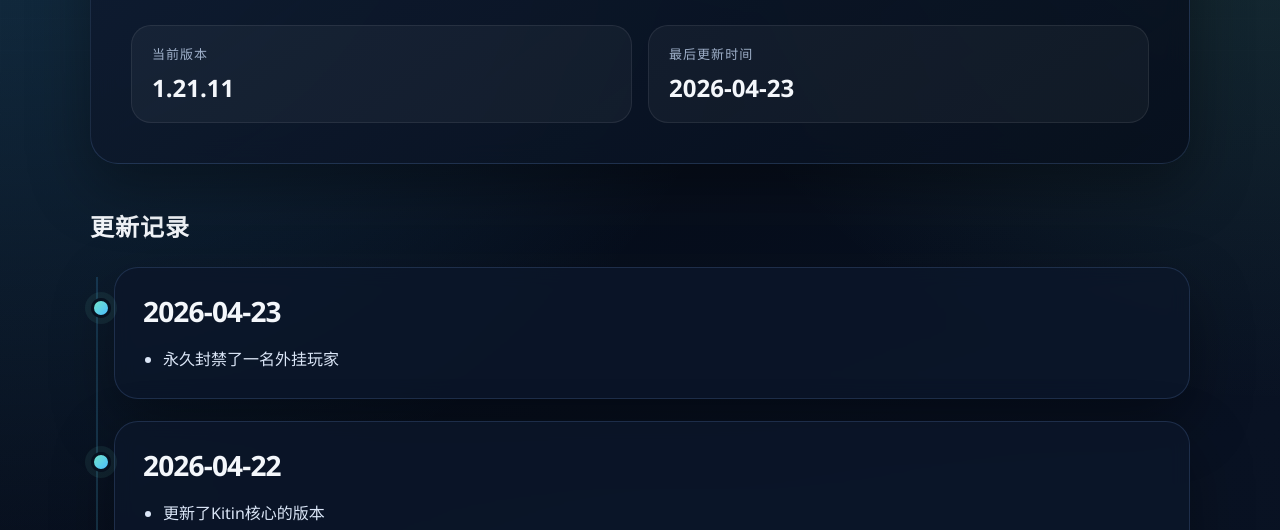
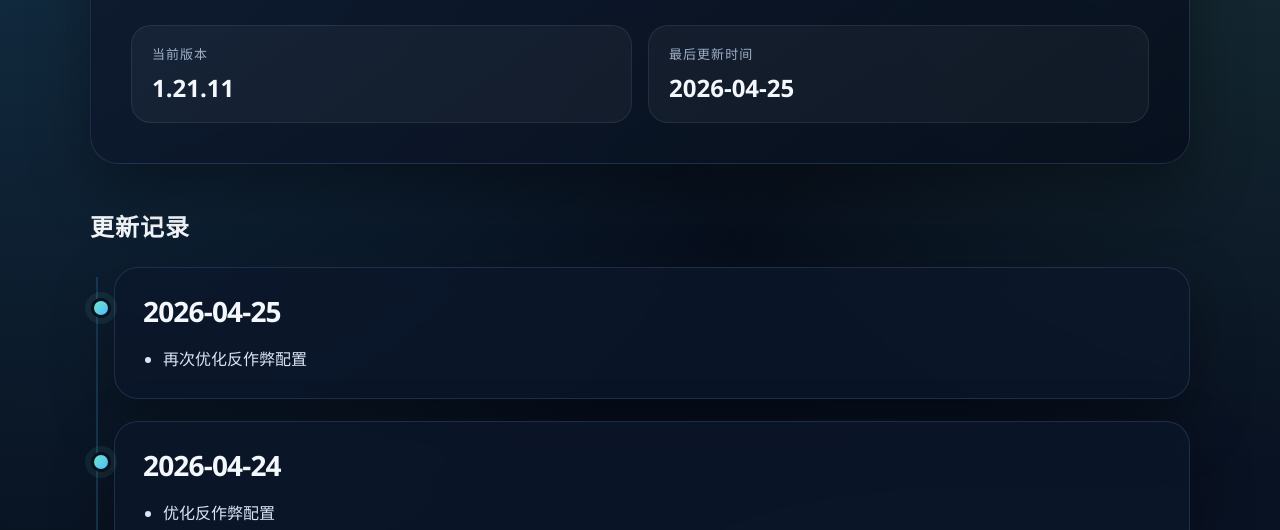
Before and after one commit to Tiegao1337/Tiegao1337.github.io, a plain HTML site: page index.html in a window 1280 px wide. Shown: the part 270-800 px from the top of the page. Drawn offline with Linux system fonts and the light colour scheme.

Commit message:
Add files via upload

```diff
--- a/index.html
+++ b/index.html
@@ -285,7 +285,7 @@
         </article>
         <article class="meta-card">
           <span class="meta-label">最后更新时间</span>
-          <span class="meta-value">2026-04-23</span>
+          <span class="meta-value">2026-04-25</span>
         </article>
       </div>
     </section>
@@ -293,6 +293,20 @@
     <h2 class="section-title">更新记录</h2>
 
     <section class="timeline">
+      <article class="entry">
+        <h3 class="entry-date">2026-04-25</h3>
+        <ul>
+          <li>再次优化反作弊配置</li>
+        </ul>
+      </article>
+
+      <article class="entry">
+        <h3 class="entry-date">2026-04-24</h3>
+        <ul>
+          <li>优化反作弊配置</li>
+        </ul>
+      </article>
+
       <article class="entry">
         <h3 class="entry-date">2026-04-23</h3>
         <ul>
```
